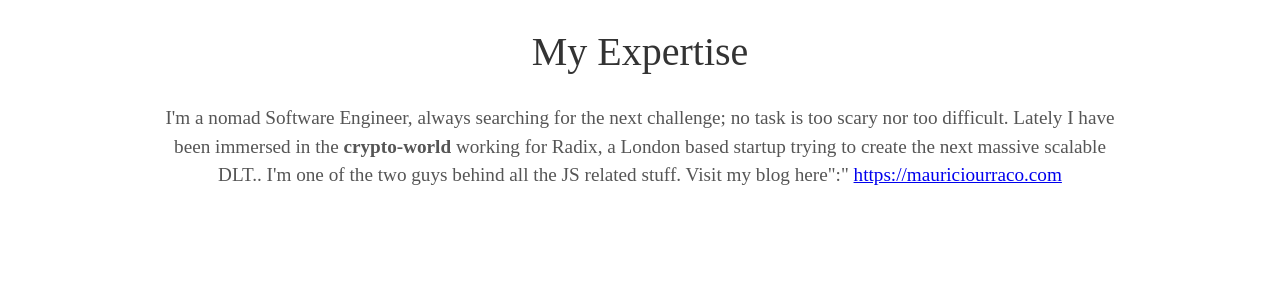
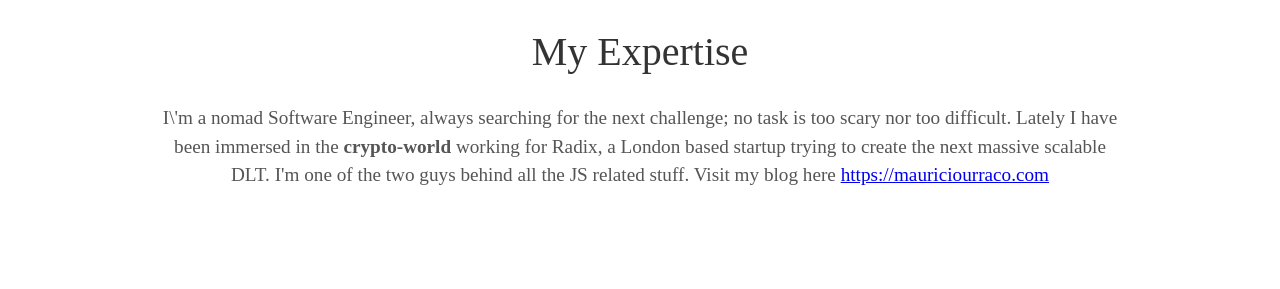
Before and after one commit to murraco/jekyll-theme-minimal-resume, a Jekyll site: the page built from index.html, in a window 1280 px wide. Shown: the part 953-1242 px from the top of the page. Built offline with Jekyll 4.4.1, drawn with Linux system fonts in a browser that asks for light colours; some web fonts are replaced.

```diff
--- a/_config.yml
+++ b/_config.yml
@@ -6,7 +6,7 @@ description: Jekyll Theme Minimal Resume
 
 # User settings
 username: Mauricio Urraco
-user_description: I'm a nomad Software Engineer, always searching for the next challenge; no task is too scary nor too difficult. Lately I have been immersed in the <b>crypto-world</b> working for Radix, a London based startup trying to create the next massive scalable DLT.. I'm one of the two guys behind all the JS related stuff. Visit my blog here":" <a href="https://mauriciourraco.com" target="_blank">https://mauriciourraco.com</a>
+user_description: I\'m a nomad Software Engineer, always searching for the next challenge; no task is too scary nor too difficult. Lately I have been immersed in the <b>crypto-world</b> working for Radix, a London based startup trying to create the next massive scalable DLT. I'm one of the two guys behind all the JS related stuff. Visit my blog here <a href="https://mauriciourraco.com" target="_blank">https://mauriciourraco.com</a>
 user_title: Software Engineer
 email: mauriurraco@gmail.com
 # twitter_username: lorem_ipsum
```
